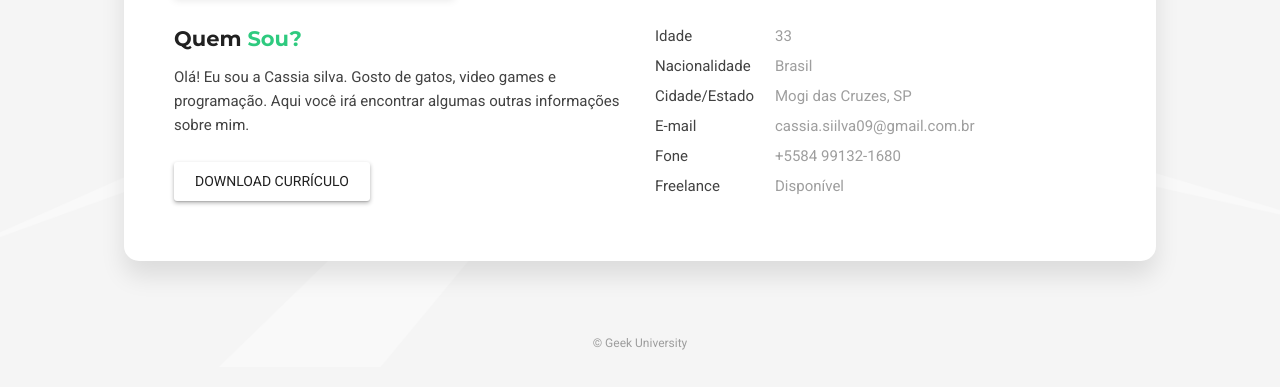
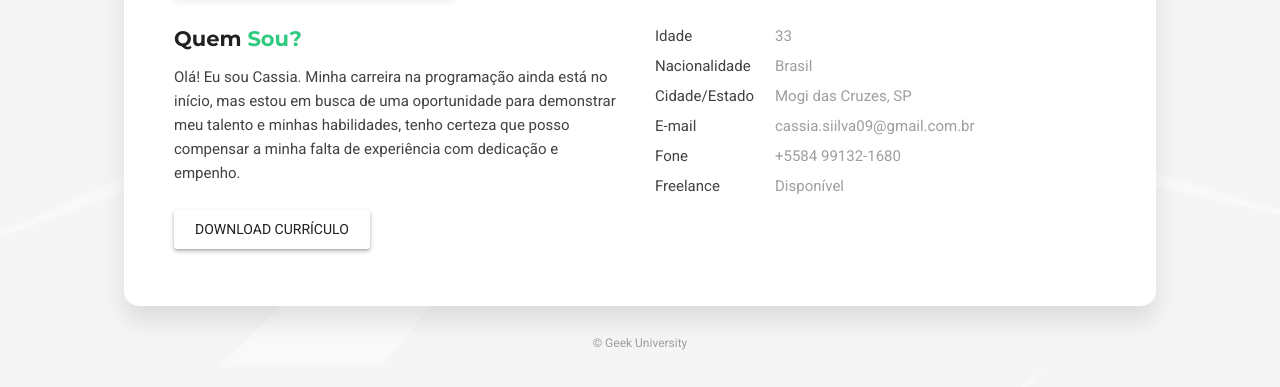
Before and after one commit to cassiafc/cassiafc.github.io, a plain HTML site: page index.html in a window 1280 px wide. Shown: the part 433-820 px from the top of the page. Drawn offline with Linux system fonts and the light colour scheme; a web font is replaced by a local one.

Commit message:
atualizando curriculo

```diff
--- a/index.html
+++ b/index.html
@@ -123,8 +123,9 @@
                         <div class="block-title">
                           <h3>Quem <span>Sou?</span></h3>
                         </div>
-                        <p>Olá! Eu sou a Cassia silva. Gosto de gatos, video games e programação. Aqui você irá encontrar algumas outras
-                        informações sobre mim.</p>
+                        <p>Olá! Eu sou Cassia. Minha carreira na programação ainda está no início, mas estou em busca
+                          de uma oportunidade para demonstrar meu talento e minhas habilidades,
+                          tenho certeza que posso compensar a minha falta de experiência com dedicação e empenho.</p>
                       </div>
                       <div class="download-resume">
                         <a href="/cv/Curriculo.pdf" class="btn btn-secondary" target="_blank">Download Currículo</a>
```
